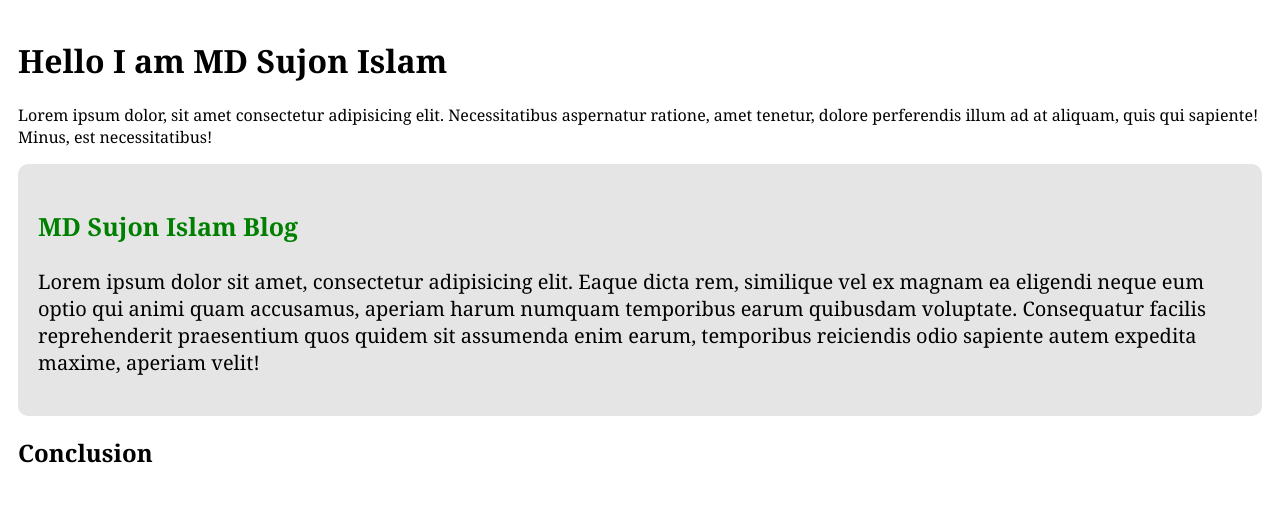
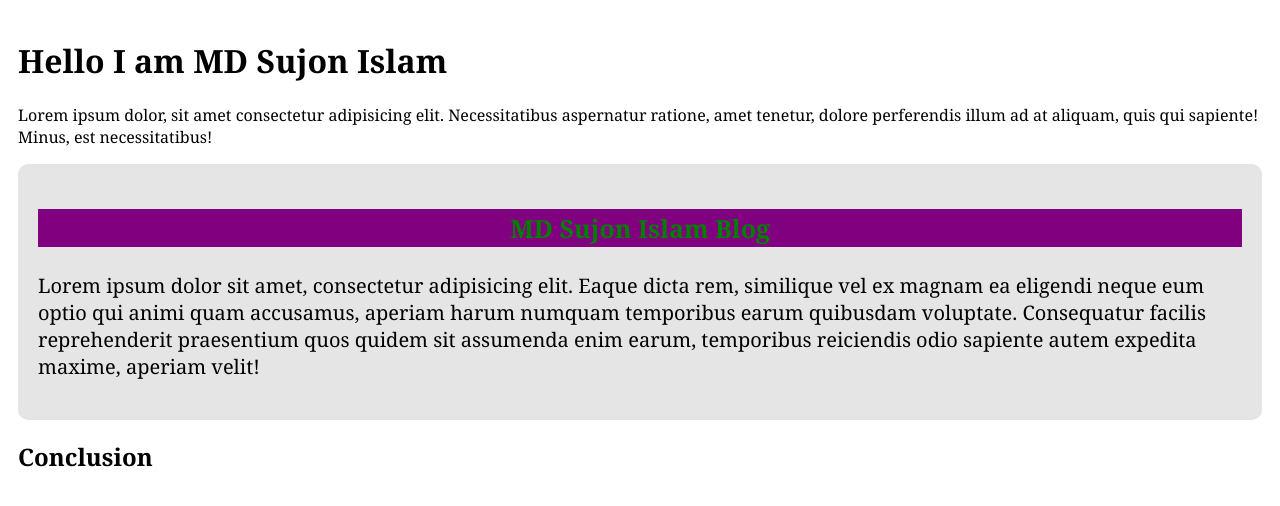
Before and after one commit to mernpeoplentech/git-test, a React (Vite) app: page / in a window 1280 px wide. Shown: the top 506 px of the page. Built offline with nearby package versions, Linux system fonts and the light colour scheme.

Commit message:
heading update

```diff
--- a/src/index.css
+++ b/src/index.css
@@ -6,8 +6,12 @@
   padding: 20px;
   border-radius: 10px;
   h3 {
+    background-color: purple;
+    color: #fff;
+    text-align: center;
     color: green;
     font-size: 25px;
+    padding: 2px 0;
   }
   p {
     font-size: 20px;
```
